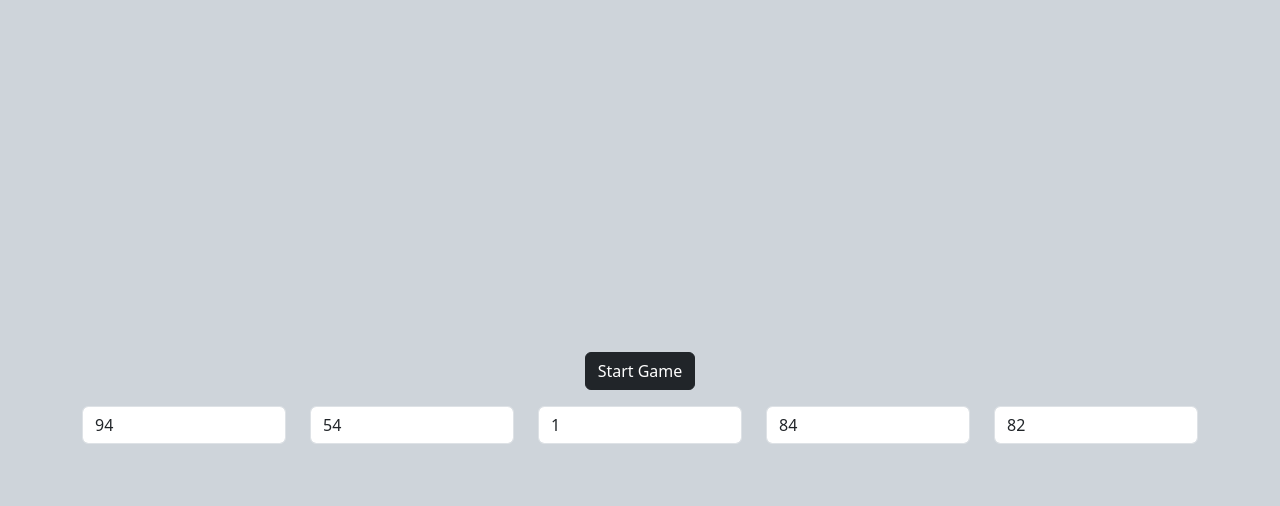
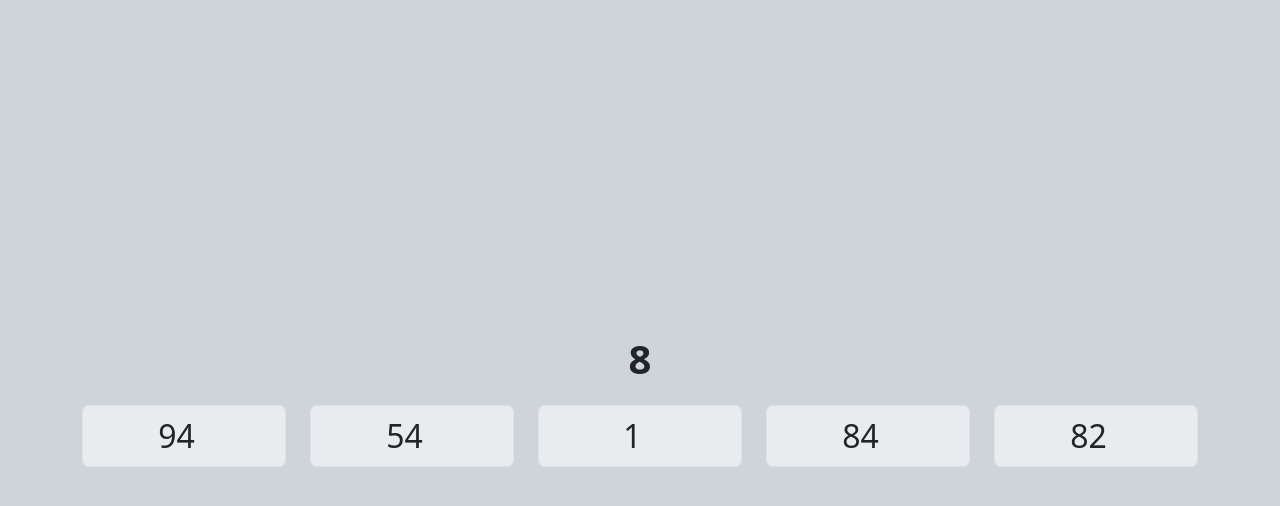
Before and after one commit to NiccoloDiDomenico/js-simon, a plain HTML site: page index.html in a window 1280 px wide. Both pictures are taken after a click on the button "Start Game". Shown: the part 60-566 px from the top of the page. Drawn offline with nearby package versions, Linux system fonts and the light colour scheme.

Commit message:
feat: add timer

```diff
--- a/index.html
+++ b/index.html
@@ -30,52 +30,32 @@
         <section class="bg-dark-subtle">
             <div class="container">
                 <div class="vh-100 d-flex flex-column justify-content-center align-items-center">
-                    <!-- start game -->
+
+                    <!-- start game btn -->
                     <div>
-                        <button type="button" id="start-btn" class="btn btn-dark my-3">Start Game</button>
+                        <button type="button" id="start-btn" class="btn btn-lg btn-dark my-3">Start Game</button>
                     </div>
+                    <!-- countdown -->
+                     <div id="counter" class="fs-1 fw-bold my-3 d-none">10</div>
+                    <!-- cpu randoms numbers -->
                     <div id="cpu-num-container" class="row justify-content-center d-none">
                         <div class="col">
-                            <input type="number" id="cpu-num1" class="form-control cpu-num">
+                            <input type="number" id="cpu-num1" class="form-control cpu-num text-center fs-2" disabled>
                         </div>
                         <div class="col">
-                            <input type="number" id="cpu-num2" class="form-control cpu-num">
+                            <input type="number" id="cpu-num2" class="form-control cpu-num text-center fs-2" disabled>
                         </div>
                         <div class="col">
-                            <input type="number" id="cpu-num3" class="form-control cpu-num">
+                            <input type="number" id="cpu-num3" class="form-control cpu-num text-center fs-2" disabled>
                         </div>
                         <div class="col">
-                            <input type="number" id="cpu-num4" class="form-control cpu-num">
+                            <input type="number" id="cpu-num4" class="form-control cpu-num text-center fs-2" disabled>
                         </div>
                         <div class="col">
-                            <input type="number" id="cpu-num5" class="form-control cpu-num">
+                            <input type="number" id="cpu-num5" class="form-control cpu-num text-center fs-2" disabled>
                         </div>
                     </div>
 
-
-                    <!-- user number -->
-                    <div id="user-num-container" class="d-none">
-                        <h5 class="text-center my-3">
-                            Inserisci tutti i numeri che ricordi (l'ordine non è importante)
-                        </h5>
-                        <div class="row justify-content-center">
-                            <div class="col">
-                                <input type="number" id="num1" class="form-control user-num">
-                            </div>
-                            <div class="col">
-                                <input type="number" id="num2" class="form-control user-num">
-                            </div>
-                            <div class="col">
-                                <input type="number" id="num3" class="form-control user-num">
-                            </div>
-                            <div class="col">
-                                <input type="number" id="num4" class="form-control user-num">
-                            </div>
-                            <div class="col">
-                                <input type="number" id="num5" class="form-control user-num">
-                            </div>
-                        </div>
-                    </div>
                 </div>
             </div>
         </section>
--- a/js/script.js
+++ b/js/script.js
@@ -2,8 +2,9 @@
 const startBtnElement = document.getElementById("start-btn")
 const cpuNumContainerElement = document.getElementById("cpu-num-container")
 const userNumContainerElement = document.getElementById("user-num-container")
+const counterElement = document.getElementById("counter")
 
-console.log(startBtnElement, cpuNumContainerElement, userNumContainerElement);
+console.log(startBtnElement, cpuNumContainerElement, userNumContainerElement, counterElement);
 
 
 // INPUTS
@@ -18,6 +19,8 @@ console.log(cpuNumInput, userNumInput);
 startBtnElement.addEventListener("click", function () {
 
     // Game section
+    startBtnElement.classList.add("d-none")
+    counterElement.classList.remove("d-none")
     cpuNumContainerElement.classList.remove("d-none")
 
     // Genera 5 numeri casuali
@@ -37,4 +40,20 @@ startBtnElement.addEventListener("click", function () {
     }
     console.log(`Numeri casuali generati:`, cpuRandomNumbers);
 
+    // Setto il timer
+    let timer = 9;
+    console.log(timer);
+
+    const intervalID = setInterval(function() {
+        counterElement.innerHTML = timer;
+        timer--;
+
+        if (timer < 0) {
+            // console.log("debug");
+            clearInterval(intervalID)
+
+        }
+
+    }, 1000);
+
 })
```
Also changed, not shown: css/style.css (line endings or trailing spaces).
